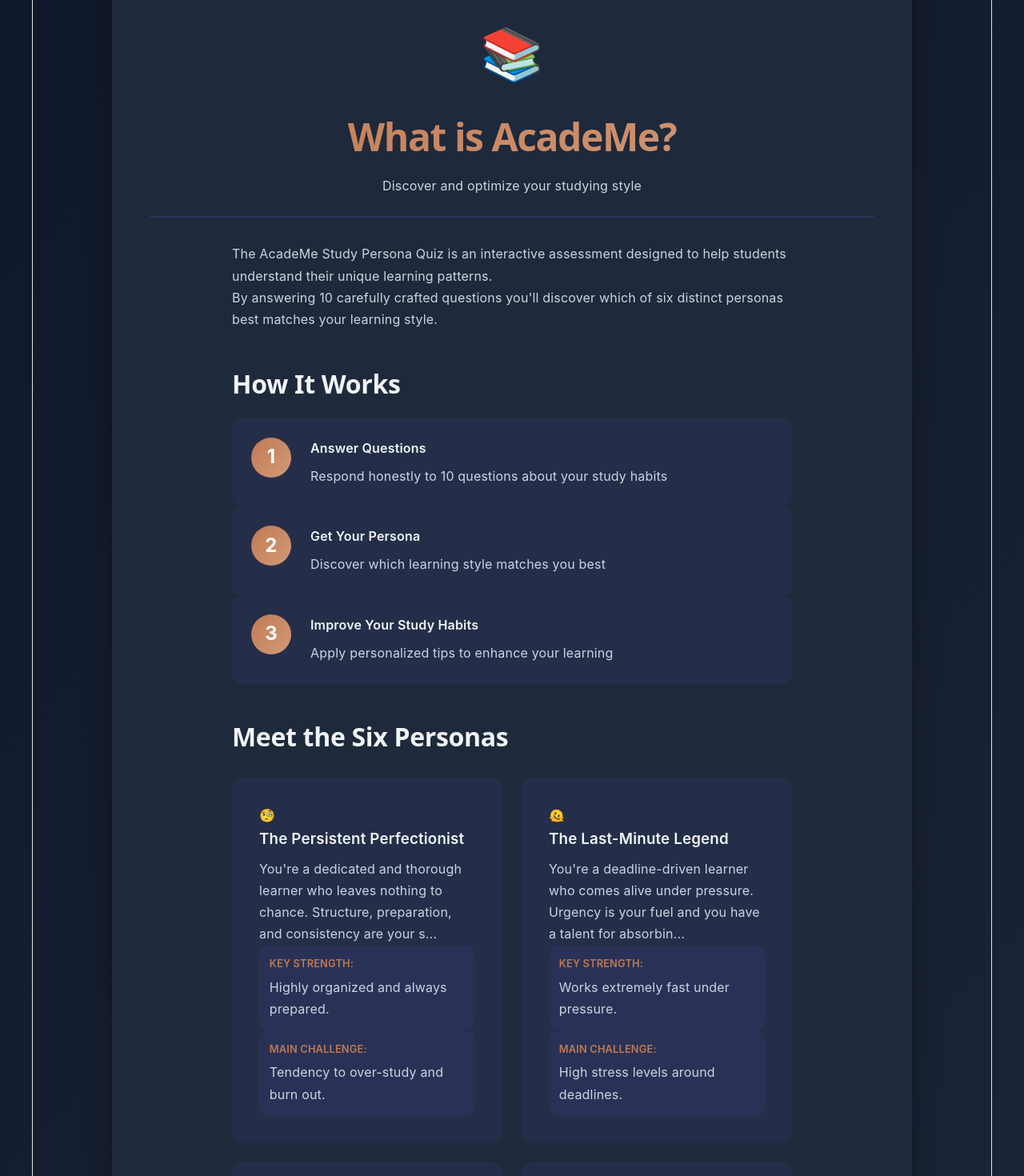
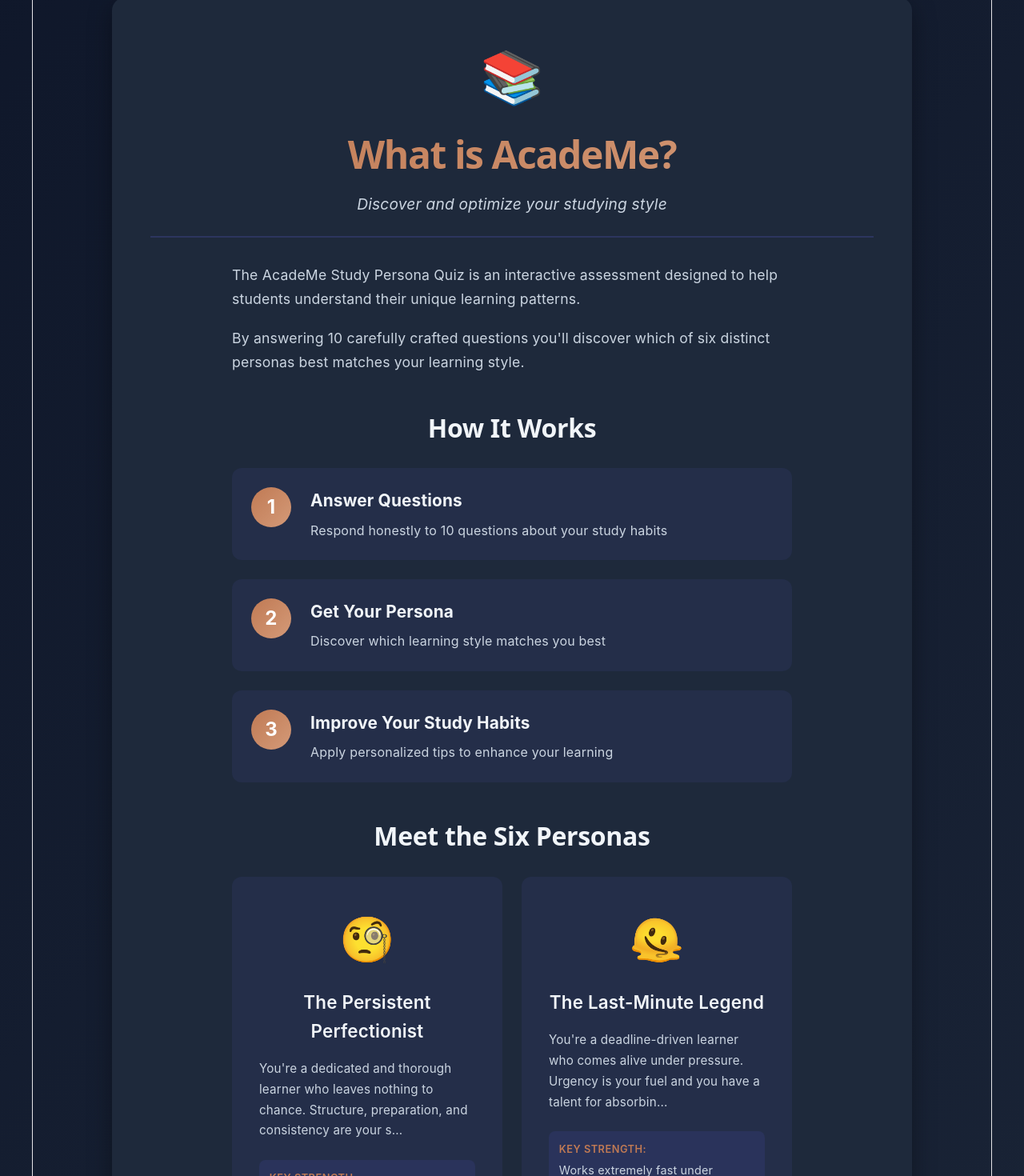
Before and after one commit to hwnest25/AcadeMe, a React (Vite) app: page /about in a window 1280 px wide. Shown: the part 180-1650 px from the top of the page at 80% size. Built offline with nearby package versions, Linux system fonts and the light colour scheme.

Commit message:
Reset about page

```diff
--- a/src/styles/about.css
+++ b/src/styles/about.css
@@ -1,38 +1,23 @@
 /* ========================================
-   REFACTORED ABOUT PAGE (Optimized & DRY)
+   ABOUT PAGE STYLES
    ======================================== */
 
-/* 1. Global Card Defaults (Inheritance) */
-.about-card,
-.about-card * {
-	box-sizing: border-box;
+.about-container {
+  display: flex;
+  justify-content: center;
+  padding: 2rem;
 }
 
 .about-card {
   background: var(--card-bg);
   border-radius: var(--border-radius);
-	padding: clamp(1.5rem, 5vw, 3rem);
+  padding: 3rem;
   max-width: 1000px;
   width: 100%;
-	margin-inline: auto;
-	/* <--- ADD THIS TO CENTER THE CARD */
   box-shadow: var(--shadow);
   animation: fadeIn 0.6s ease;
-	color: var(--text-secondary);
-	line-height: 1.7;
-	text-align: left;
 }
 
-/* 2. Unified Surface Styles (Shared Logic) */
-.persona-card,
-.step-item,
-.highlight {
-	background: rgba(99, 102, 241, 0.08);
-	border-radius: 12px;
-	transition: all 0.3s ease;
-}
-
-/* 3. Typography & Headers */
 .about-header {
   text-align: center;
   margin-bottom: 2rem;
@@ -40,58 +25,147 @@
   border-bottom: 2px solid rgba(99, 102, 241, 0.2);
 }
 
+.about-icon {
+  font-size: 4rem;
+  margin-bottom: 0.5rem;
+  animation: bounce 2s infinite;
+}
+
 .about-title {
-	font-size: clamp(2rem, 6vw, 3rem);
-	font-weight: 700;
-	margin: 0.5rem 0;
+  font-size: 3rem;
   background: linear-gradient(135deg, var(--primary-color), var(--secondary-color));
   -webkit-background-clip: text;
   -webkit-text-fill-color: transparent;
   background-clip: text;
+  margin-bottom: 0.5rem;
+  margin-top: 0.5rem;
+  font-weight: 700;
+}
+
+.about-tagline {
+  font-size: 1.2rem;
+  color: var(--text-secondary);
+  font-style: italic;
+}
+
+.about-section {
+  margin-bottom: 3rem;
+  max-width: 700px;
+  margin-left: auto;
+  margin-right: auto;
 }
 
 .section-heading {
-	font-size: clamp(1.5rem, 4vw, 2rem);
+  font-size: 2rem;
   color: var(--text-primary);
   margin-bottom: 1.5rem;
   font-weight: 600;
 }
 
-/* 4. Responsive Layouts (No Media Queries needed for Grid) */
+.about-text {
+  font-size: 1.1rem;
+  color: var(--text-secondary);
+  line-height: 1.7;
+  margin-bottom: 1.2rem;
+  text-align: left;
+}
+
 .personas-grid {
   display: grid;
-	grid-template-columns: repeat(auto-fit, minmax(min(260px, 100%), 1fr));
+  grid-template-columns: repeat(auto-fit, minmax(280px, 1fr));
   gap: 1.5rem;
   margin-top: 2rem;
 }
 
 .persona-card {
+  background: rgba(99, 102, 241, 0.08);
   padding: 2rem;
+  border-radius: 12px;
   border: 2px solid transparent;
+  transition: all 0.3s ease;
+  text-align: left;
 }
 
-.persona-card-name,
-.step-content h4 {
-	color: var(--text-primary);
-	font-weight: 600;
-	margin-bottom: 0.5rem;
+.persona-card:hover {
+  border-color: var(--primary-color);
+  background: rgba(99, 102, 241, 0.15);
+  transform: translateY(-5px);
 }
 
-/* 5. Steps (Using Flex-Wrap instead of Media Queries) */
+.persona-card-emoji {
+  font-size: 3.5rem;
+  text-align: center;
+  margin-bottom: 1rem;
+}
+
+.persona-card-name {
+  font-size: 1.4rem;
+  color: var(--text-primary);
+  text-align: center;
+  margin-bottom: 1rem;
+  font-weight: 600;
+}
+
+.persona-card-description {
+  font-size: 0.95rem;
+  color: var(--text-secondary);
+  line-height: 1.7;
+  margin-bottom: 1.5rem;
+  text-align: left;
+}
+
+.persona-highlights {
+  display: flex;
+  flex-direction: column;
+  gap: 0.8rem;
+}
+
+.highlight {
+  background: rgba(99, 102, 241, 0.1);
+  padding: 0.8rem;
+  border-radius: 8px;
+  display: flex;
+  flex-direction: column;
+  gap: 0.3rem;
+}
+
+.highlight-label {
+  font-size: 0.8rem;
+  color: var(--primary-color);
+  font-weight: 600;
+  text-transform: uppercase;
+  letter-spacing: 0.5px;
+}
+
+.highlight-text {
+  font-size: 0.9rem;
+  color: var(--text-secondary);
+  line-height: 1.5;
+}
+
+/* Steps Section  */
+
+
+.steps-container {
+  display: flex;
+  flex-direction: column;
+  gap: 1.5rem;
+  margin-top: 2rem;
+}
+
 .step-item {
   display: flex;
-	flex-wrap: wrap;
-	/* Automatically stacks on mobile */
+  align-items: flex-start;
   gap: 1.5rem;
+  background: rgba(99, 102, 241, 0.08);
   padding: 1.5rem;
-	justify-content: center;
-	/* Center for mobile */
+  border-radius: 12px;
+  transition: all 0.3s ease;
 }
 
-@media (min-width: 600px) {
-	.step-item {
-		justify-content: flex-start;
-	}
+.step-item:hover {
+  background: rgba(99, 102, 241, 0.15);
+  transform: translateX(10px);
 }
 
 .step-number {
@@ -108,26 +182,22 @@
   flex-shrink: 0;
 }
 
-/* 6. Interaction Utilities */
-@media (hover: hover) {
-	.persona-card:hover {
-		border-color: var(--primary-color);
-		background: rgba(99, 102, 241, 0.15);
-		transform: translateY(-5px);
+.step-content h4 {
+  font-size: 1.3rem;
+  color: var(--text-primary);
+  margin-bottom: 0.5rem;
+  text-align: left;
 }
 
-	.step-item:hover {
-		background: rgba(99, 102, 241, 0.15);
-		transform: translateX(10px);
+.step-content p {
+  font-size: 1rem;
+  color: var(--text-secondary);
+  line-height: 1.6;
+  text-align: left;
 }
 
-	.cta-button:hover {
-		transform: translateY(-3px);
-		box-shadow: var(--shadow-hover);
-	}
-}
+/* About Footer */
 
-/* 7. Footer & CTA */
 .about-footer {
   text-align: center;
   margin-top: 3rem;
@@ -135,41 +205,26 @@
   border-top: 2px solid rgba(99, 102, 241, 0.2);
 }
 
+.about-footer p {
+  font-size: 1.2rem;
+  color: var(--text-secondary);
+  margin-bottom: 1.5rem;
+}
+
 .cta-button {
   display: inline-block;
   background: linear-gradient(135deg, var(--primary-color), var(--secondary-color));
   color: white;
-	padding: 1rem clamp(1.5rem, 5vw, 3rem);
+  padding: 1.2rem 3rem;
   border-radius: 12px;
   text-decoration: none;
+  font-size: 1.2rem;
   font-weight: 600;
-	font-size: 1.2rem;
   box-shadow: var(--shadow);
   transition: all 0.3s ease;
 }
 
-/* Simplified helper classes */
-.about-icon {
-	font-size: clamp(3rem, 8vw, 4rem);
-	animation: bounce 2s infinite;
+.cta-button:hover {
+  transform: translateY(-3px);
+  box-shadow: var(--shadow-hover);
 }
-
-.about-section {
-	margin-bottom: 3rem;
-	max-width: 700px;
-	margin-inline: auto;
-}
-
-.highlight {
-	padding: 0.8rem;
-	display: flex;
-	flex-direction: column;
-	gap: 0.3rem;
-}
-
-.highlight-label {
-	font-size: 0.8rem;
-	color: var(--primary-color);
-	font-weight: 600;
-	text-transform: uppercase;
-}
```
Lines whose indentation alone changed are shown as unchanged.
